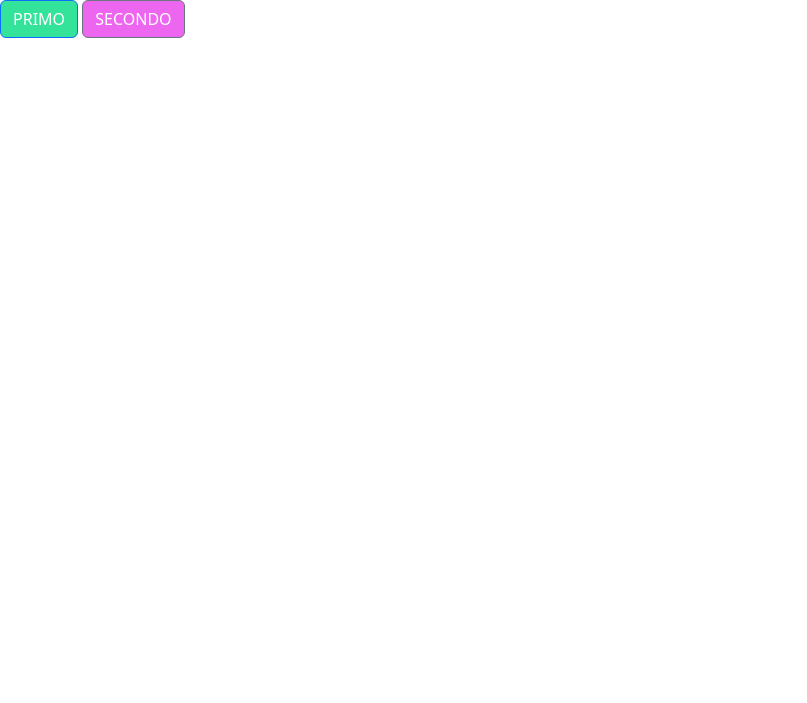
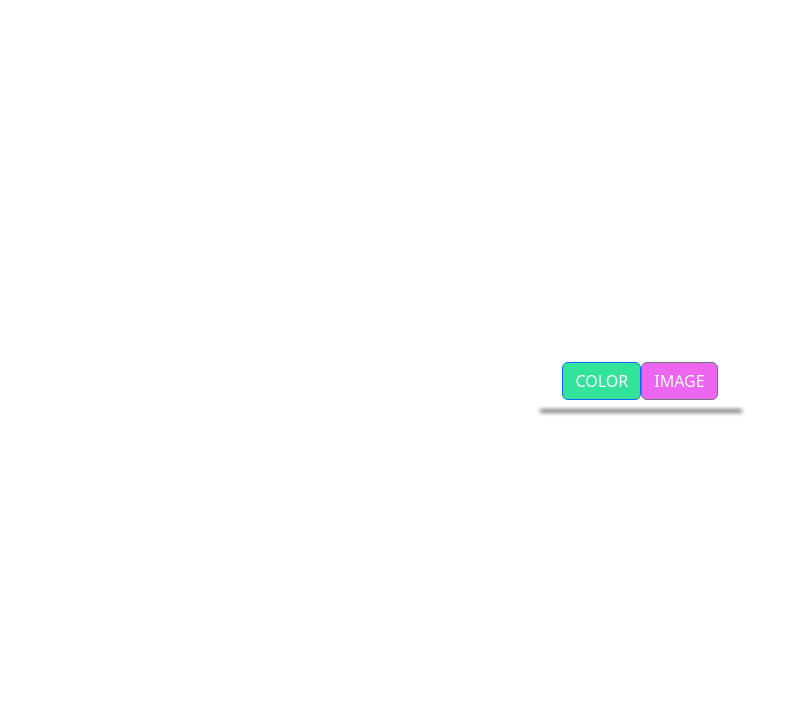
Before and after one commit to N1XIL9/U2-W6-D3.SASS_I, a website: page index.html in a window 1280 px wide. Shown: the whole page, without its empty margins (0-807 px from the left). Drawn offline with nearby package versions, Linux system fonts and the light colour scheme.

Commit message:
esercizio completato

```diff
--- a/assets/scss/style.scss
+++ b/assets/scss/style.scss
@@ -1,6 +1,3 @@
-.container {
-    height: 100vh;
-}
 $colorePRIMO: rgb(51, 227, 154);
 $coloreSECONDO: rgb(237, 102, 240);
 
@@ -11,3 +8,27 @@ $coloreSECONDO: rgb(237, 102, 240);
 .btn-secondary {
     background-color: $coloreSECONDO;
 }
+
+.container {
+    height: 100vh;
+}
+
+.center {
+    display: flex;
+    height: 50vh;
+    text-align: center;
+    justify-content: center;
+    align-items: flex-end;
+}
+
+.contenitore-img {
+    padding-top: 10px;
+    margin: 0 auto;
+    width: 200px;
+    height: 300px;
+}
+
+.image {
+    border-radius: 10px;
+    box-shadow: 1px 1px 4px 1px black;
+}
--- a/index.html
+++ b/index.html
@@ -13,13 +13,14 @@
 <body>
 
 
-    <div>
-        <div>
-            <button type="button" class=" btn btn-primary" onclick="colore()"> PRIMO</button>
-            <button type="button" class=" btn btn-secondary" onclick="image()"> SECONDO</button>
+    <div class="container">
+        <div class="center">
+            <button type="button" class=" btn btn-primary" onclick="colore()"> COLOR</button>
+            <button type="button" class=" btn btn-secondary" onclick="image()"> IMAGE</button>
+        </div>
+        <div class="contenitore-img">
             <div class="image"></div>
         </div>
-
     </div>
 
 
```
Also changed, not shown: assets/css/style.css, 1 other file.
